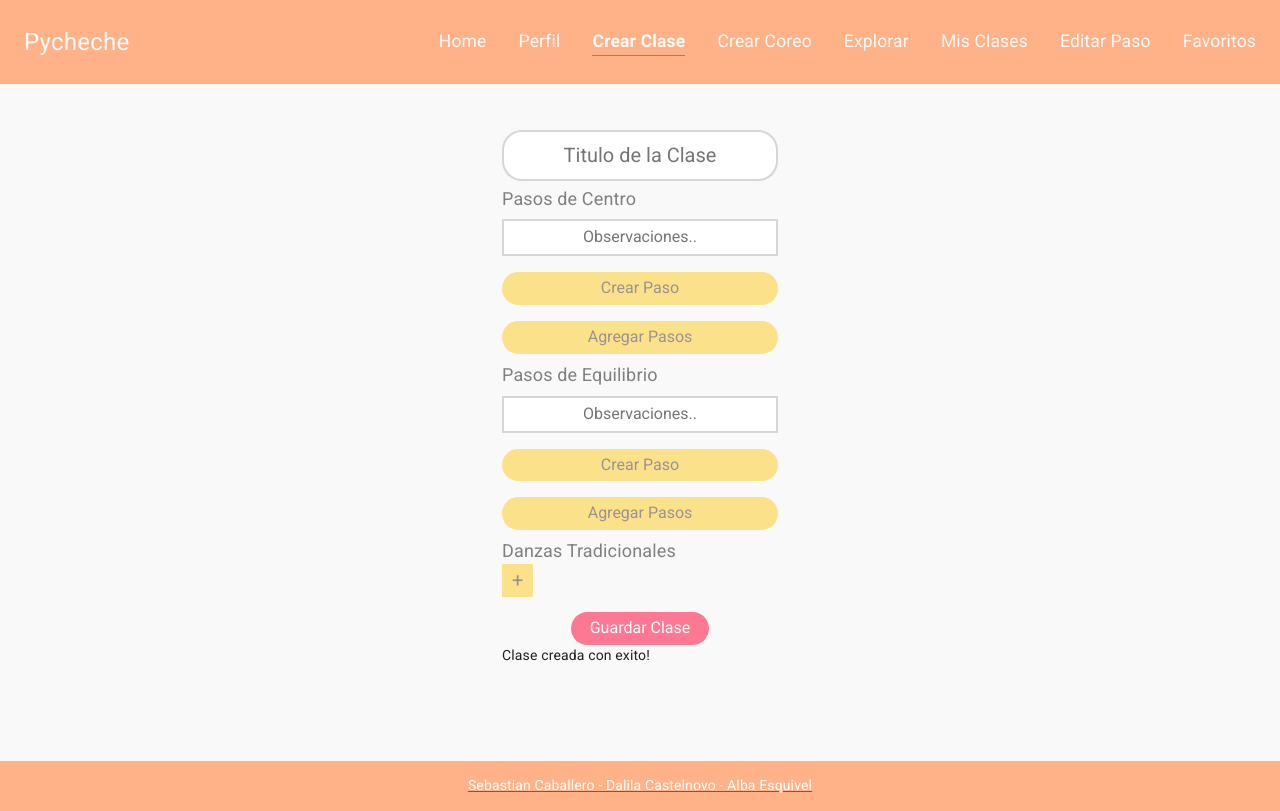
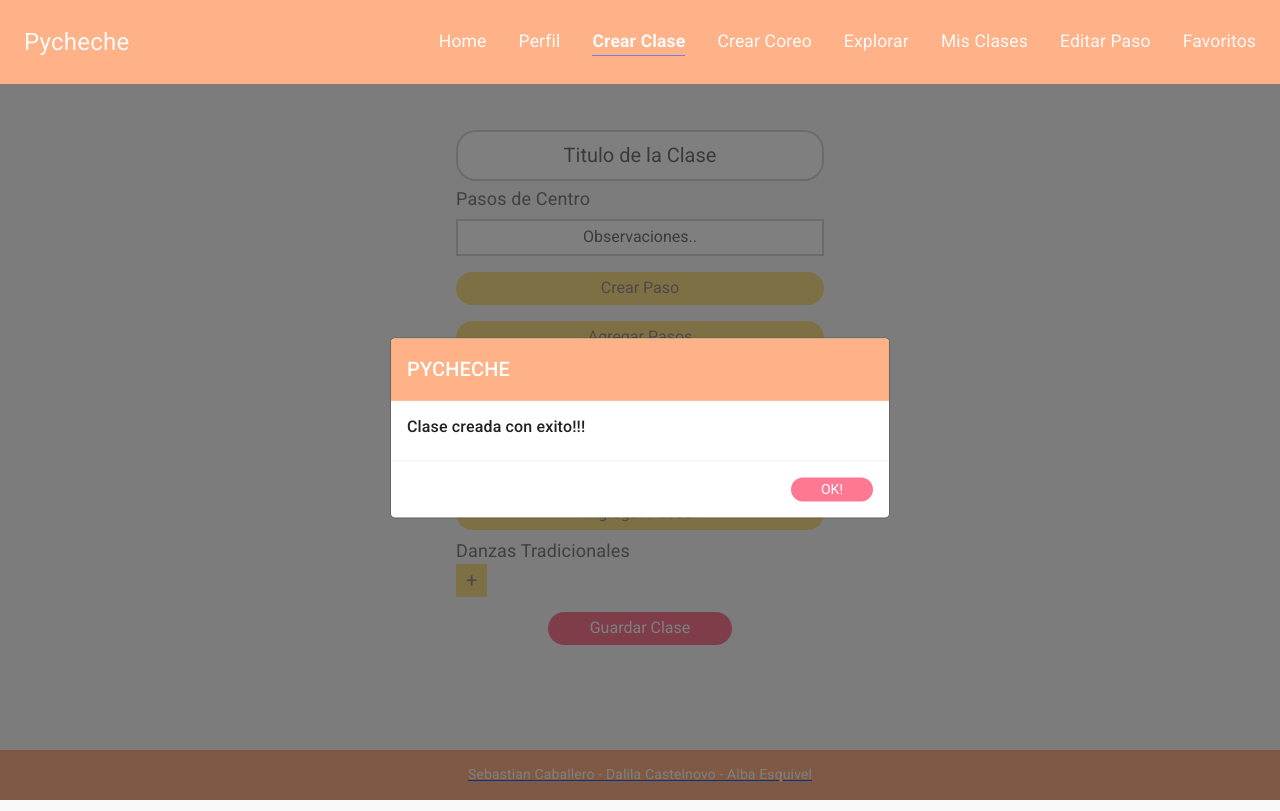
Before and after one commit to SoyReni/Pycheche-2021, a Next.js app: page /crearClase in a window 1280 px wide. Both pictures are taken after typing "Sample", "Sample", "Sample" into the empty fields and a click on the button "Guardar Clase". Built offline with nearby package versions, Linux system fonts and the light colour scheme.

Commit message:
Agregacion de modal de exito
modal de exito para creacion de clase y coreo

```diff
--- a/components/modal_pasos.js
+++ b/components/modal_pasos.js
@@ -1,7 +1,8 @@
 
-import {Button, Modal, ModalHeader, ModalBody, ModalFooter, FormGroup, Input, Label} from 'reactstrap';
+import { Button, Modal, ModalHeader, ModalBody, ModalFooter, FormGroup, Input, Label } from 'reactstrap';
 import 'bootstrap/dist/css/bootstrap.css';
 import React, { useState } from 'react';
+import estilos from 'styles/Crear_clase.module.css';
 
 
 const ModalPasos = (props) => {
@@ -9,7 +10,7 @@ const ModalPasos = (props) => {
   const [seleccionadoFile, setState] = useState(null);
   const [url, setImageURL] = useState(undefined);
 
-      const modalStyles={
+  const modalStyles = {
     position: "absolute",
     top: '50%',
     left: '50%',
@@ -18,12 +19,13 @@ const ModalPasos = (props) => {
   }
 
 
+
   return (
     <>
 
       <Modal isOpen={props.isOpen} style={modalStyles}>
-        <ModalHeader>
-          Pasos de Equlibrio
+        <ModalHeader className={estilos.header_Modal}>
+          PYCHECHE
         </ModalHeader>
         <ModalBody>
           <div>
@@ -35,19 +37,19 @@ const ModalPasos = (props) => {
             </div>
 
             <div>
-              <button onClick={cambiar} >Subir Archivo</button>
+              <button onClick={cambiar} className={estilos.btn_subirArchivo} >Subir Archivo</button>
             </div>
 
             <div>
-            <img src= {"/images/"+url} alt="uploaded" />
+              {<img src={"/images/" + url} alt="uploaded" />}
             </div>
 
           </div>
         </ModalBody>
 
         <ModalFooter>
-            <Button color= "primary" onClick={props.onAddModalChange}>Guardar.</Button>
-            <Button color="secondary" onClick={props.onAddModalChange}>Cancelar.</Button>
+          <button type="submit" className={estilos.btn_guardarPaso} onClick={props.onAddModalChange}>Guardar</button>
+          <Button color="secondary" onClick={props.onAddModalChange}>Cancelar</Button>
         </ModalFooter>
       </Modal>
     </>
--- a/pages/crearClase.js
+++ b/pages/crearClase.js
@@ -1,11 +1,11 @@
 import Layout from "components/layout/Layout";
 import { Container, Grid } from "@material-ui/core";
 import { makeStyles } from "@material-ui/core/styles";
-import document from "next/document";
 import { Formik, Form, Field } from 'formik';
 import React, { useState } from 'react';
 import estilos from 'styles/Crear_clase.module.css';
 import ModalPasos from "components/modal_pasos";
+import { Modal, ModalHeader, ModalBody, ModalFooter } from 'reactstrap';
 
 const useStyles = makeStyles((theme) => ({
   snsIcon: {
@@ -27,12 +27,19 @@ const useStyles = makeStyles((theme) => ({
   },
 }));
 
+const modalStyles = {
+  position: "absolute",
+  top: '50%',
+  left: '50%',
+  transform: 'translate(-50%, -50%)',
+  width: '88%'
+}
 
 
 const CrearClase = () => {
 
-  const [addModal, setAddModal] = useState(false);
-  const [formularioEnviado, cambiarFormularioEnviado] = useState(false);
+  const [addModal, setAddModal] = useState(false); //modal para subir fotos
+  const [abrirModal, setModal] = useState(false);  //modal para mostrar exito de clase creada
   const [botonMas, cambiarbotonMas] = useState(false);
 
   const classes = useStyles();
@@ -45,7 +52,7 @@ const CrearClase = () => {
       <Container maxWidth="md" >
         <Grid container direction="column" alignItems="center" spacing={1}>
 
-     <ModalPasos isOpen={addModal}  onAddModalChange={handleAddModalChange}/>
+          <ModalPasos isOpen={addModal} onAddModalChange={handleAddModalChange} />
 
           <Formik
             initialValues={{
@@ -60,7 +67,7 @@ const CrearClase = () => {
               console.log('Formulario enviado');
 
               const clase = {
-                id : localStorage.length+1,
+                id: localStorage.length + 1,
                 title: valores.titulo,
                 obsCentro: valores.obersavacion_pasos_centro,
                 obsEquilibrio: valores.obersavacion_pasos_equilibrio,
@@ -74,9 +81,6 @@ const CrearClase = () => {
               /*imprimir*/
               for (let x = 1; x <= localStorage.length; x++)   console.log(localStorage.getItem(x));
 
-
-              cambiarFormularioEnviado(true);
-              setTimeout(() => cambiarFormularioEnviado(false), 5000);
             }}
 
           >
@@ -102,8 +106,8 @@ const CrearClase = () => {
                     className={estilos.observacion}
 
                   />
-                    <a href="/editorDePasos" >  <input type="button" value="Crear Paso" className={estilos.btn_pasos}/></a>
-                    <button type="button" className={estilos.btn_pasos}> Agregar Pasos</button>
+                  <a href="/editorDePasos" >  <input type="button" value="Crear Paso" className={estilos.btn_pasos} /></a>
+                  <button type="button" className={estilos.btn_pasos} onClick={handleAddModalChange}> Agregar Pasos</button>
                 </div>
 
                 <div className={estilos.cuadro}>
@@ -115,7 +119,7 @@ const CrearClase = () => {
                     placeholder="Observaciones.."
                     className={estilos.observacion}
                   />
-                    <a href="/editorDePasos" >  <input type="button" value="Crear Paso" className={estilos.btn_pasos}/></a>
+                  <a href="/editorDePasos" >  <input type="button" value="Crear Paso" className={estilos.btn_pasos} /></a>
                   <button type="button" className={estilos.btn_pasos} onClick={handleAddModalChange}>Agregar Pasos</button>
                 </div>
 
@@ -129,18 +133,33 @@ const CrearClase = () => {
                       id="input_danza_tradicional"
                       name="input_danza_tradicional"
                       placeholder="..."
-                    className= {estilos.input_text}
+                      className={estilos.input_text}
                     />}
                   </div>
                 </div>
 
-                <button type="submit" className={estilos.btn_guardar}>Guardar Clase</button>
-                {formularioEnviado && <p className="exito">Clase creada con exito!</p>}
+                <button type="submit" className={estilos.btn_guardar} onClick={guardadoExitoso}> Guardar Clase</button>
+
               </Form>
             )}
 
           </Formik>
 
+
+
+          <Modal isOpen={abrirModal} style={modalStyles} >
+            <ModalHeader className={estilos.header_Modal}>
+              PYCHECHE
+            </ModalHeader>
+            <ModalBody>
+              <div>
+                <h6>Clase creada con exito!!!</h6>
+              </div>
+            </ModalBody>
+            <ModalFooter>
+              <a href="/misClases" >  <input type="button" value="OK!" className={estilos.btn_ok} /></a>
+            </ModalFooter>
+          </Modal>
 
         </Grid>
       </Container>
@@ -151,6 +170,10 @@ const CrearClase = () => {
     setAddModal(!addModal);
   }
 
+  function guardadoExitoso() {
+    setModal(!abrirModal);
+  }
+
   function precionarBotonMas() {
     cambiarbotonMas(!botonMas);
   }
--- a/styles/Crear_clase.module.css
+++ b/styles/Crear_clase.module.css
@@ -65,6 +65,37 @@
 	font-size: 20px;
 }
 
+
+
+  .formulario{
+	  width: 40%;
+  }
+
+  .btn_ok{
+	cursor: pointer;
+	border: 0px;
+	border-radius: 20px;
+	background-color: #FF7893;
+	color: white;
+	padding: 2px 30px 2px 30px;
+}
+
+.header_Modal{
+	background-color: #FFB287;
+	color: white;
+}
+
+.btn_guardarPaso{
+	cursor: pointer;
+	border: 0px;
+	border-radius: 5px;
+	background-color: #FF7893;
+	color: white;
+	padding: 9px 23px 9px 23px;
+	font-size: 15px;
+}
+
+
 .btn_guardar:hover {
 	color: rgba(255, 255, 255, 1) !important;
 	box-shadow: 0 4px 16px #FF7893;
@@ -81,6 +112,26 @@
 	color: rgba(255, 255, 255, 1) !important;
 	box-shadow: 0 4px 16px #FCE18B;
 	transition: all 0.2s ease;
-  }.formulario{
-	  width: 30%;
-  }
+}
+
+.btn_guardarPaso:hover{
+	background: #eb5674;;
+}
+
+.btn_ok:hover{
+	background: #eb5674;;
+}
+
+.btn_subirArchivo{
+
+margin-top: 10px;
+border-radius: 5px;
+padding: 8px;
+border: 0px;
+background-color: #f5d878;
+color: rgb(0, 0, 0);
+}
+
+.btn_subirArchivo:hover{
+	background-color: #f5d15c;
+}
--- a/styles/Crear_coreo.module.css
+++ b/styles/Crear_coreo.module.css
@@ -125,3 +125,23 @@
 	box-shadow: 0 4px 16px #FCE18B;
 	transition: all 0.2s ease;
   }
+
+
+  .btn_ok{
+	cursor: pointer;
+	border: 0px;
+	border-radius: 20px;
+	background-color: #FF7893;
+	color: white;
+	padding: 2px 30px 2px 30px;
+}
+
+.header_Modal{
+	background-color: #FFB287;
+	color: white;
+}
+
+
+.btn_ok:hover{
+	background: #eb5674;;
+}
```
Also changed, not shown: pages/crearCoreo.js (+38 -17 lines), pages/misClases.js (+3 -19 lines). Lines whose indentation alone changed are shown as unchanged.
